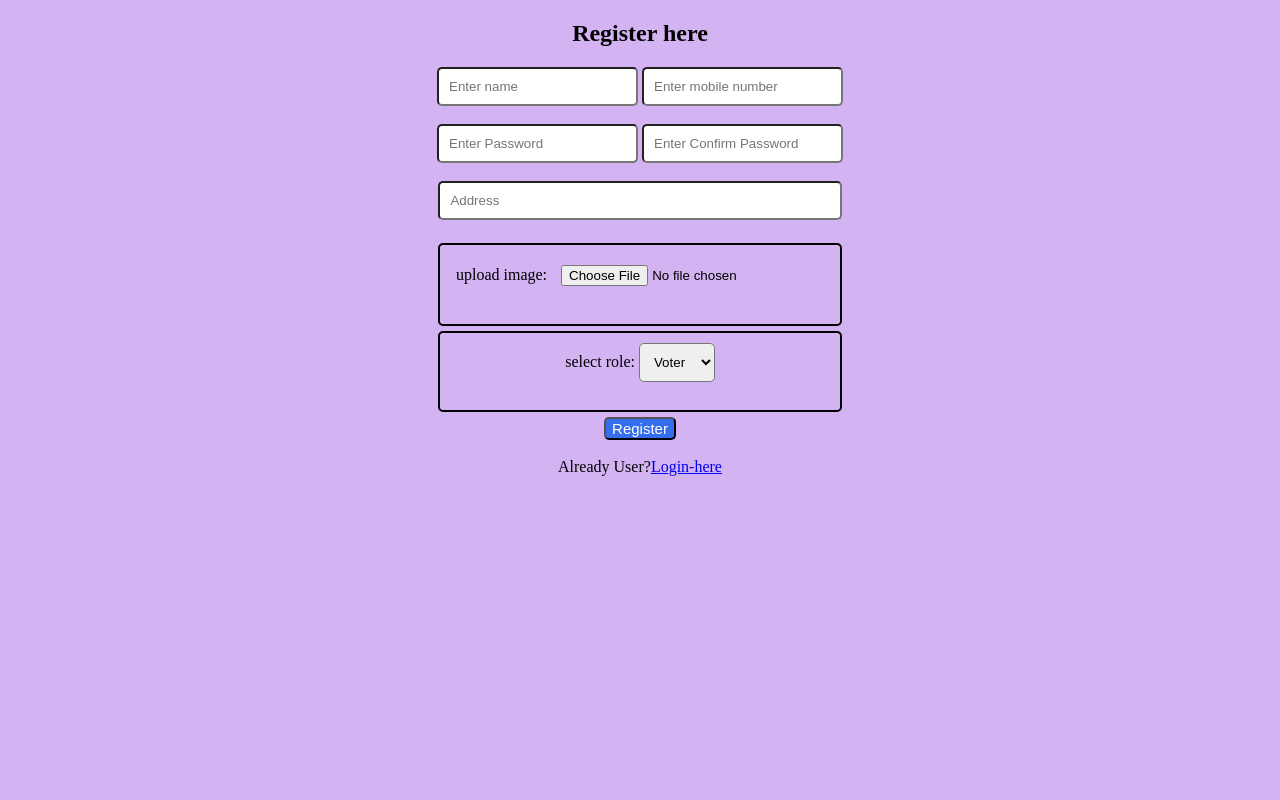
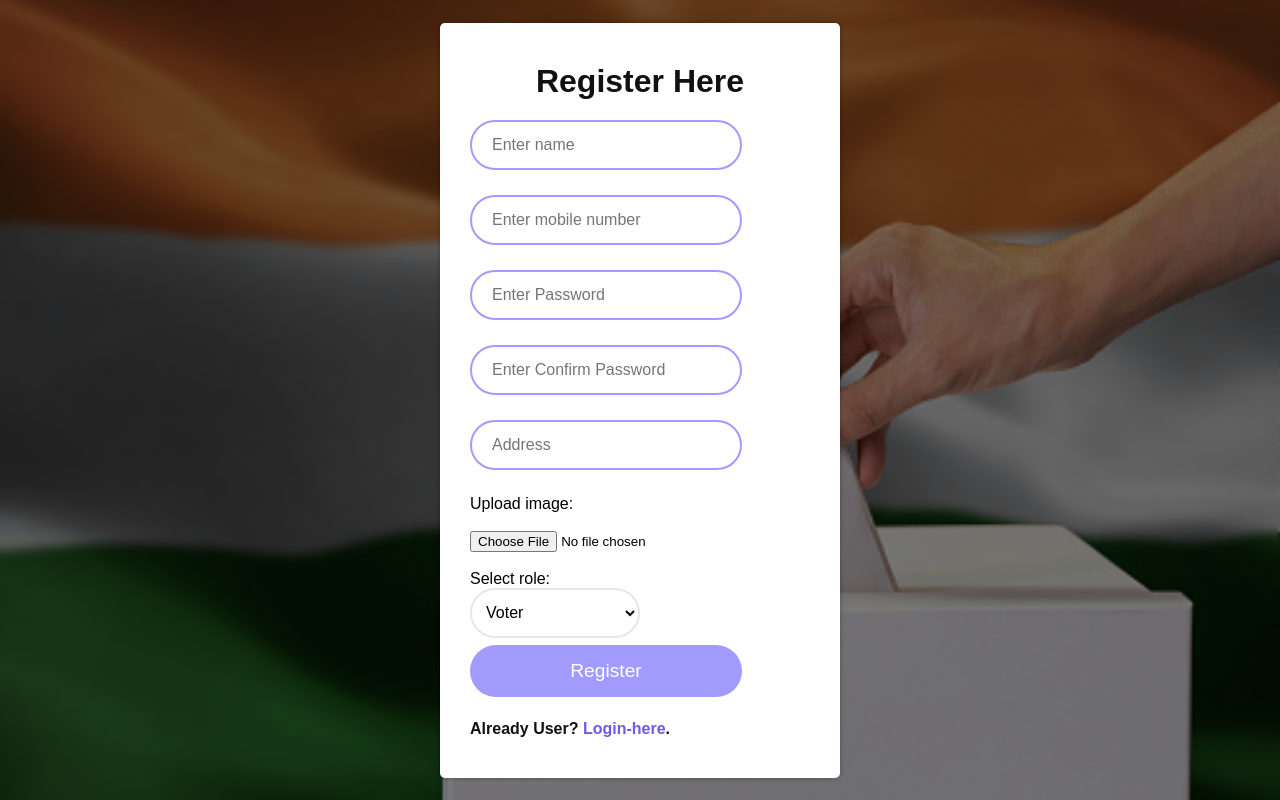
Before and after one commit to vinaysk8803/VotingWebsite, a PHP site: page /routers/register.html in a window 1280 px wide. Run offline with PHP 8.4, Linux system fonts and the light colour scheme.

Commit message:
chnages the css and php

```diff
--- a/css/index.css
+++ b/css/index.css
@@ -1,29 +1,101 @@
-body{
+
+* {
+    margin: 0;
+    padding: 0;
+    box-sizing: border-box;
+    font-family: 'Poppins', sans-serif;
+}
+
+body {
+    width: 100%;
+    min-height: 100vh;
+    background-image: linear-gradient(rgba(0,0,0,.5), rgba(0,0,0,.5)), url(../bgimages/indian\ flag.jpg);
+    background-position: center;
+    background-size: cover;
+    display: flex;
+    justify-content: center;
+    align-items: center;
+}
+
+.container {
+    width: 400px;
+    min-height: 400px;
+    background: #FFF;
+    border-radius: 5px;
+    box-shadow: 0 0 5px rgba(0,0,0,.3);
+    padding: 40px 30px;
+}
+
+
+.container .login-text {
+    color: #111;
+    font-weight: 500;
+    font-size: 1.1rem;
     text-align: center;
-    background-color: rgb(212, 179, 243);
+    margin-bottom: 20px;
+    display: block;
+    text-transform: capitalize;
 }
-.header{
-    padding: 5px;
+.select-type{
+    width: 50%;
+    height: 50px;
+    margin-bottom: 25px;
 }
-header h1{
-    font-family: cursive;
+.select-type select,option{
+    width: 100%;
+    height: 100%;
+    border: 2px solid #e7e7e7;
+    padding: 5px 10px;
+    font-size: 1rem;
+    border-radius: 30px;
+    background: transparent;
+    outline: none;
+    transition: .3s;
 }
-input{
-    padding: 10px;
-    border-radius: 5px;
+.input-group {
+
+    width: 80%;
+    height: 50px;
+    margin-bottom: 25px;
 }
-hr{
-    border: 1px solid black;
+.input-group input {
+    width: 100%;
+    height: 100%;
+    border: 2px solid #e7e7e7;
+    padding: 15px 20px;
+    font-size: 1rem;
+    border-radius: 30px;
+    background: transparent;
+    outline: none;
+    transition: .3s;
 }
-#dropbox{
-    padding: 10px;
-    border-radius: 5px;
-    width: 15%;
+.input-group input:valid {
+    border-color: #a29bfe;
 }
-button{
+.input-group .btn {
+    display: block;
+    width: 100%;
+    padding: 15px 20px;
+    text-align: center;
+    border: none;
+    background: #a29bfe;
+    outline: none;
+    border-radius: 30px;
+    font-size: 1.2rem;
+    color: #FFF;
     cursor: pointer;
-    font-size: 15px;
-    background-color: #2e6cf1;
-    color: white;
-    border-radius: 5px;
+    transition: .3s;
 }
+.input-group .btn:hover {
+    transform: translateY(-5px);
+    background: #6c5ce7;
+}
+.login-register-text {
+    color: #111;
+    font-weight: 600;
+}
+
+.login-register-text a {
+    text-decoration: none;
+    color: #6c5ce7;
+}
--- a/css/register.css
+++ /dev/null
@@ -1,45 +0,0 @@
-body{
-    text-align: center;
-    background-color: rgb(212, 179, 243);
-}
-.header{
-    padding: 5px;
-}
-header h1{
-    font-family: cursive;
-}
-input{
-    padding: 10px;
-    border-radius: 5px;
-}
-hr{
-    border: 1px solid black;
-}
-
-button{
-    cursor: pointer;
-    font-size: 15px;
-    background-color: #346eec;
-    color: white;
-    border-radius: 5px;
-}
-.mid{
-    border: 1px solid black;
-}
-#address{
-    width: 30%;
-
-            }
-            .image{
-                border: 2px solid black;
-                border-radius: 5px;
-                padding: 10px;
-                margin: 5px;
-                width: 30%;
-                text-align: center;
-            }
-            .image select{
-                border-radius: 5px;
-                padding: 10px;
-                width: 20%;
-            }
--- a/routers/register.html
+++ b/routers/register.html
@@ -5,32 +5,53 @@
     <meta http-equiv="X-UA-Compatible" content="IE=edge">
     <meta name="viewport" content="width=device-width, initial-scale=1.0">
     <title>Voting System - Registration</title>
-    <link rel="stylesheet" href="../css/register.css">
+    <link rel="stylesheet" href="../css/index.css">
 </head>
 <body>
-    <center>
-    <h2>Register here</h2>
+    <div class="container">
+        <p class="login-text" style="font-size: 2rem; font-weight: 800; text-align: center;">Register here</p>
     <form action="../api/register.php" method="post" enctype="multipart/form-data">
-        <input type="text" name="name" placeholder="Enter name">
-        <input type="number" name="mobile" placeholder="Enter mobile number"><br><br>
-        <input type="password" name="password" placeholder="Enter Password">
-        <input type="password" name="cpassword" placeholder="Enter Confirm Password"><br><br>
-        <input type="text" name="address" id="address" placeholder="Address"><br><br>
+        <div class="input-group">
+
+            <input type="text" name="name" placeholder="Enter name">
+        </div>
+            <div class="input-group">
+
+                <input type="number" name="mobile" placeholder="Enter mobile number">
+            </div>
+
+        <div class="input-group">
+
+            <input type="password" name="password" placeholder="Enter Password">
+        </div>
+            <div class="input-group">
+
+                <input type="password" name="cpassword" placeholder="Enter Confirm Password">
+            </div>
+
+
+        <div class="input-group">
+
+            <input type="text" name="address" id="address" placeholder="Address">
+        </div>
 
       <div class="image">
-          upload image: <input type="file" name="photo" placeholder=""><br><br>
+          Upload image:  <br><br> <input type="file" name="photo" placeholder=""><br><br>
       </div>
 
-       <div class="image">select role:
+        <div class="select-type">
+            Select role:
            <select name="role" id = "dropbox" >
             <option value="1">Voter</option>
             <option value="2">Group</option>
-        </select><br><br>
+        </select>
     </div>
 
-        <button>Register</button><br><br>
-        Already User?<a href="../index.html">Login-here</a>
+    <div class="input-group">
+        <button class="btn">Register</button>
+    </div>
+        <p class="login-register-text"> Already User?  <a href="../index.html">Login-here</a>.</p>
     </form>
-</center>
+</div>
 </body>
 </html>
```
Also changed, not shown: css/home.css (added, +40 -0 lines), homepage/about.html (added, +12 -0 lines), homepage/home.html (added, +28 -0 lines), index.html (+24 -16 lines), bgimages/indian flag.jpg (added), uploads/011.png (added), uploads/012.png (added), uploads/013.jpg (added), uploads/02.jpg (added), uploads/03.jpg (added), uploads/04.jpg (added), uploads/05.jpg (added), uploads/06.jpg (added), uploads/Screenshot (18).png (deleted), 3 more files.
